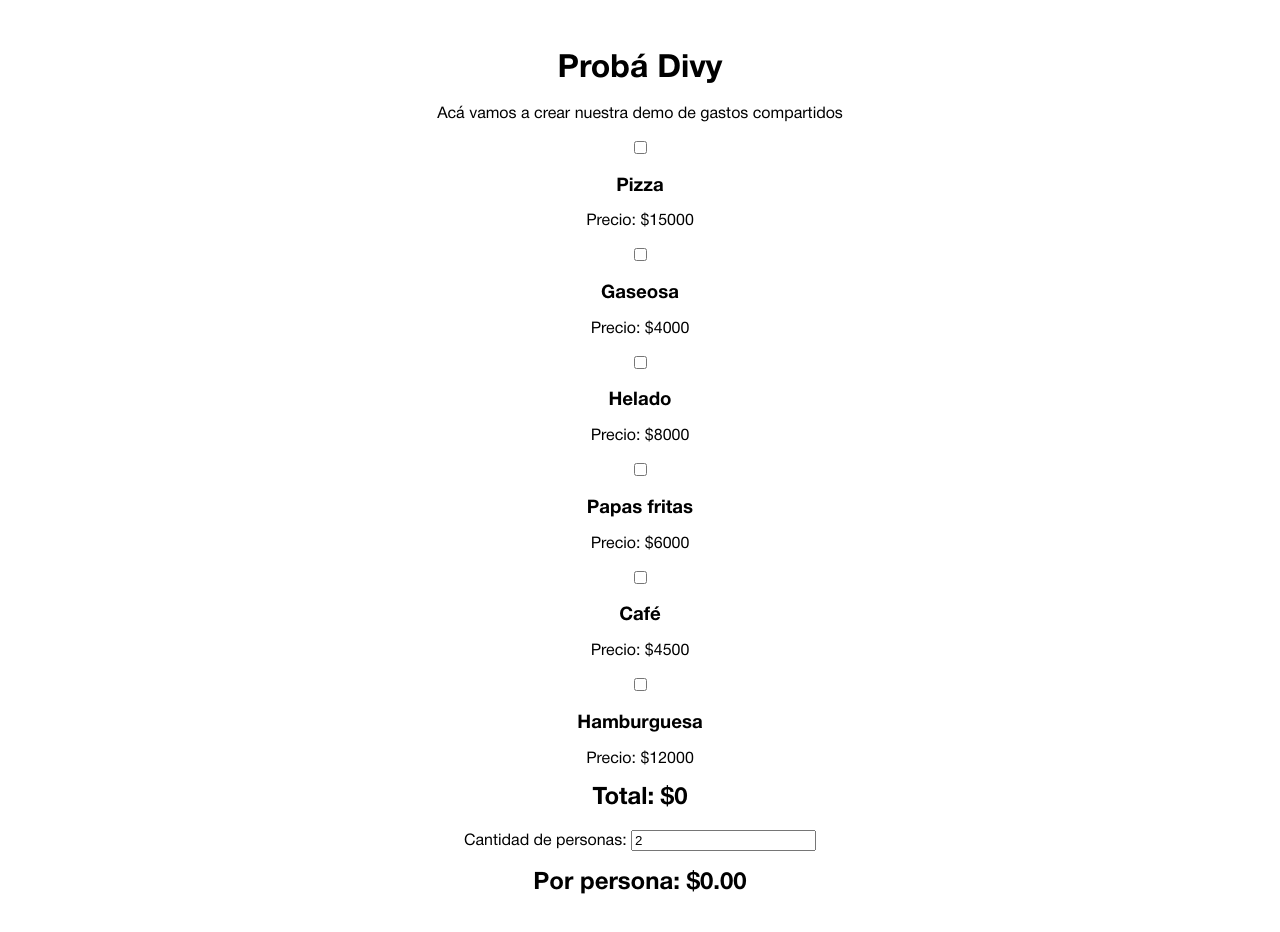
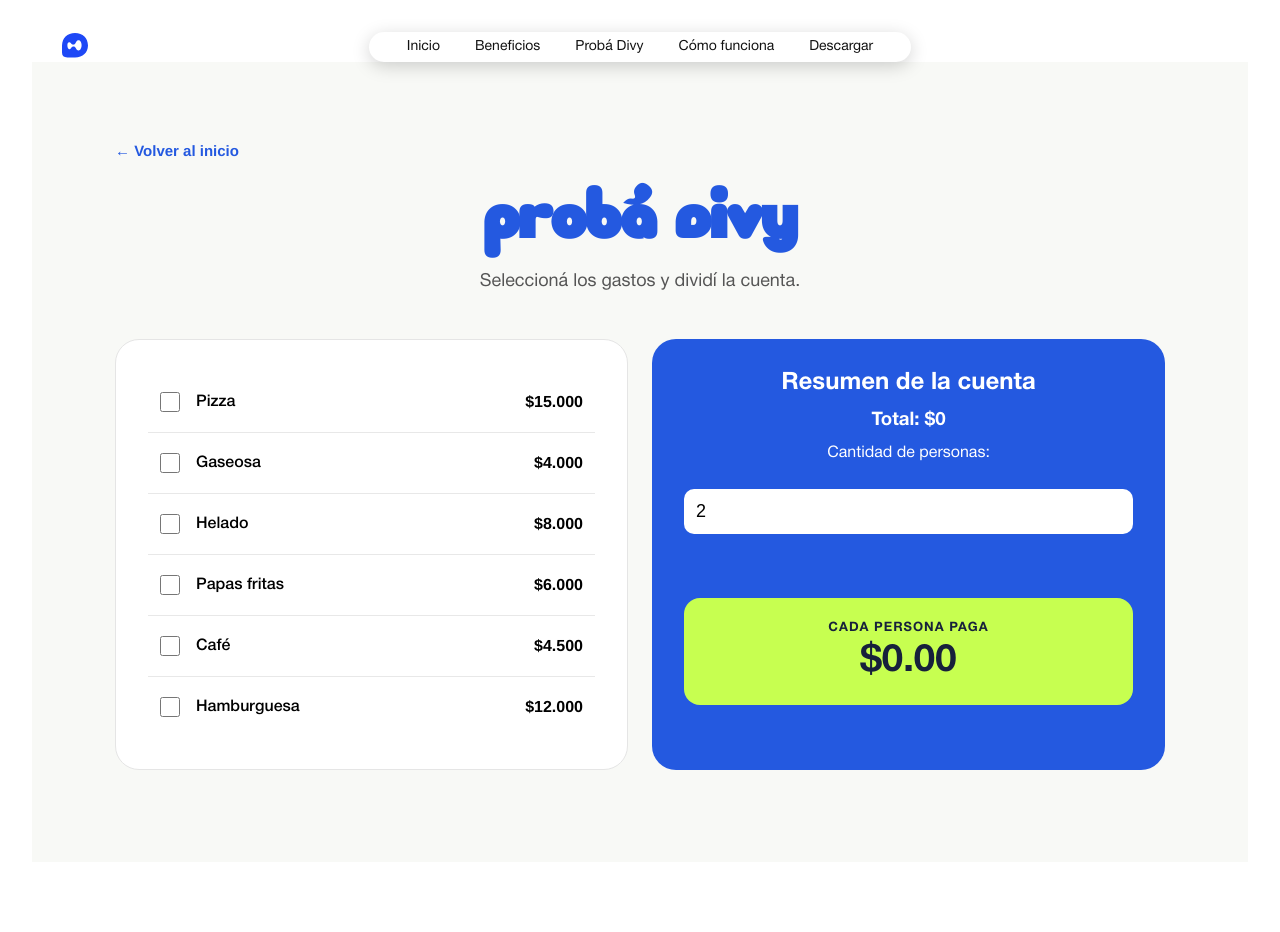
Before and after one commit to leandro-lasala/Divy, a React (Vite) app in the folder divy-temp/: page /demo in a window 1280 px wide. Shown: the top 932 px of the page. After the commit the page ends 894 px from the top, so only its background shows below. Built offline with nearby package versions, Linux system fonts and the light colour scheme.

Commit message:
Refactor Demo and Gasto components with improved styling and layout

```diff
--- a/divy-temp/src/App.jsx
+++ b/divy-temp/src/App.jsx
@@ -8,12 +8,12 @@ import Demo from './paginas/Demo.jsx'
 function App() {
   return(
      <BrowserRouter>
+     <Header />
       <Routes>
         <Route
           path="/"
           element={
             <>
-              <Header />
               <Hero />
             </>
           }
--- /dev/null
+++ b/divy-temp/src/components/Gasto.css
@@ -0,0 +1,40 @@
+.gasto-item {
+  display: flex;
+  align-items: center;
+  gap: 16px;
+  padding: 20px 12px;
+  border-bottom: 1px solid #e8e8e8;
+  cursor: pointer;
+  text-align: left;
+}
+
+.gasto-item:last-child {
+  border-bottom: none;
+}
+
+.gasto-item input {
+  width: 20px;
+  height: 20px;
+  accent-color: #2459e0;
+  cursor: pointer;
+  flex-shrink: 0;
+}
+
+.gasto-nombre {
+  flex: 1;
+  font-size: 16px;
+  font-weight: 500;
+}
+
+.gasto-precio {
+  font-size: 16px;
+  font-weight: 600;
+  white-space: nowrap;
+}
+
+@media (hover: hover) {
+  .gasto-item:hover {
+    background-color: #f5f7ff;
+    border-radius: 10px;
+  }
+}
--- a/divy-temp/src/components/Gasto.jsx
+++ b/divy-temp/src/components/Gasto.jsx
@@ -1,15 +1,22 @@
+import './Gasto.css'
+
 function Gasto({ gasto, seleccionado, onSeleccionar }) {
   return (
-    <div>
+    <label className="gasto-item">
       <input
         type="checkbox"
         checked={seleccionado}
         onChange={onSeleccionar}
       />
 
-      <h3>{gasto.nombre}</h3>
-      <p>Precio: ${gasto.precio}</p>
-    </div>
+      <span className="gasto-nombre">
+        {gasto.nombre}
+      </span>
+
+      <span className="gasto-precio">
+        ${gasto.precio.toLocaleString('es-AR')}
+      </span>
+    </label>
   )
 }
 
--- /dev/null
+++ b/divy-temp/src/paginas/Demo.css
@@ -0,0 +1,117 @@
+*{
+    box-sizing: border-box;
+    margin: 0;
+    padding: 0;
+}
+
+body{
+    font-family: 'Helvetica Neue', sans-serif;
+}
+
+.demo {
+  min-height: 100vh;
+  background-color: #f8f9f6;
+  padding: 80px 24px;
+}
+
+.demo-titulo {
+  font-size: clamp(36px, 5vw, 64px);
+  text-align: center;
+  font-family: 'Mignone', serif;
+  color: #2459e0;
+  margin-bottom: 12px;
+}
+
+.demo-descripcion {
+  text-align: center;
+  font-size: 18px;
+  color: #555;
+  margin-bottom: 48px;
+}
+
+.demo-contenido {
+  display: grid;
+  grid-template-columns: 1fr 1fr;
+  gap: 24px;
+  max-width: 1050px;
+  margin: 0 auto;
+}
+
+.demo-gastos,
+.demo-resumen {
+  padding: 32px;
+  border-radius: 24px;
+}
+
+.demo-gastos {
+  background-color: white;
+  border: 1px solid #e5e5e5;
+}
+
+.demo-resumen {
+  background-color: #2459e0;
+  color: white;
+}
+
+.demo-resumen input {
+  display: block;
+  width: 100%;
+  padding: 12px;
+  margin: 12px 0 24px;
+  border: none;
+  border-radius: 10px;
+  font-size: 18px;
+}
+
+.demo-resumen {
+  display: flex;
+  flex-direction: column;
+  gap: 16px;
+}
+
+.demo-resultado {
+  background-color: #c7ff50;
+  color: #17213b;
+  padding: 24px;
+  border-radius: 16px;
+  margin-top: 24px;
+  text-align: center;
+}
+
+.demo-resultado p {
+  font-size: 13px;
+  font-weight: 700;
+  letter-spacing: 1px;
+  margin-bottom: 8px;
+}
+
+.demo-resultado h2 {
+  font-size: clamp(28px, 3vw, 42px);
+  margin: 0;
+}
+
+.demo-volver {
+  display: block;
+  max-width: 1050px;
+  margin: 0 auto 24px;
+  text-align: left;
+
+  color: #2459e0;
+  font-size: 15px;
+  font-weight: 600;
+  text-decoration: none;
+}
+
+.demo-volver:hover {
+  text-decoration: underline;
+}
+
+@media (max-width: 768px) {
+  .demo-contenido {
+    grid-template-columns: 1fr;
+  }
+
+  .demo {
+    padding: 48px 16px;
+  }
+}
--- a/divy-temp/src/paginas/Demo.jsx
+++ b/divy-temp/src/paginas/Demo.jsx
@@ -2,6 +2,8 @@ import { useState } from "react";
 import Gasto from "../components/Gasto.jsx";
 import useGastos from "../hooks/useGastos.js";
 import useSeleccionados from "../hooks/useSeleccionados.js";
+import { Link } from "react-router";
+import "./Demo.css";
 
 function Demo() {
   const [personas, setPersonas] = useState("2");
@@ -15,9 +17,16 @@ function Demo() {
     }, 0);
 
   return (
-    <main>
-      <h1>Probá Divy</h1>
-      <p>Acá vamos a crear nuestra demo de gastos compartidos</p>
+    <main className="demo">
+      <Link to="/" className="demo-volver">
+        ← Volver al inicio
+      </Link>
+      <h1 className="demo-titulo">Probá Divy</h1>
+      <p className="demo-descripcion">
+        Seleccioná los gastos y dividí la cuenta.
+      </p>
+      <div className="demo-contenido">
+        <section className="demo-gastos">
           {cargando && <p>Cargando gastos...</p>}
           {error && <p>{error}</p>}
           {gastos.map((gasto) => (
@@ -28,7 +37,10 @@ function Demo() {
               onSeleccionar={() => cambiarSeleccion(gasto.id)}
             />
           ))}
-      <h2>Total: ${total}</h2>
+        </section>
+        <section className="demo-resumen">
+          <h2>Resumen de la cuenta</h2>
+          <h3>Total: ${total}</h3>
 
           <label htmlFor="personas">Cantidad de personas: </label>
 
@@ -46,10 +58,18 @@ function Demo() {
             }}
           />
 
+          <div className="demo-resultado">
+            <p>CADA PERSONA PAGA</p>
+
             <h2>
-        Por persona: $
-        {Number(personas) > 0 ? (total / Number(personas)).toFixed(2) : "0.00"}
+              $
+              {Number(personas) > 0
+                ? (total / Number(personas)).toFixed(2)
+                : "0.00"}
             </h2>
+          </div>
+        </section>
+      </div>
     </main>
   );
 }
```
Lines whose indentation alone changed are shown as unchanged.
